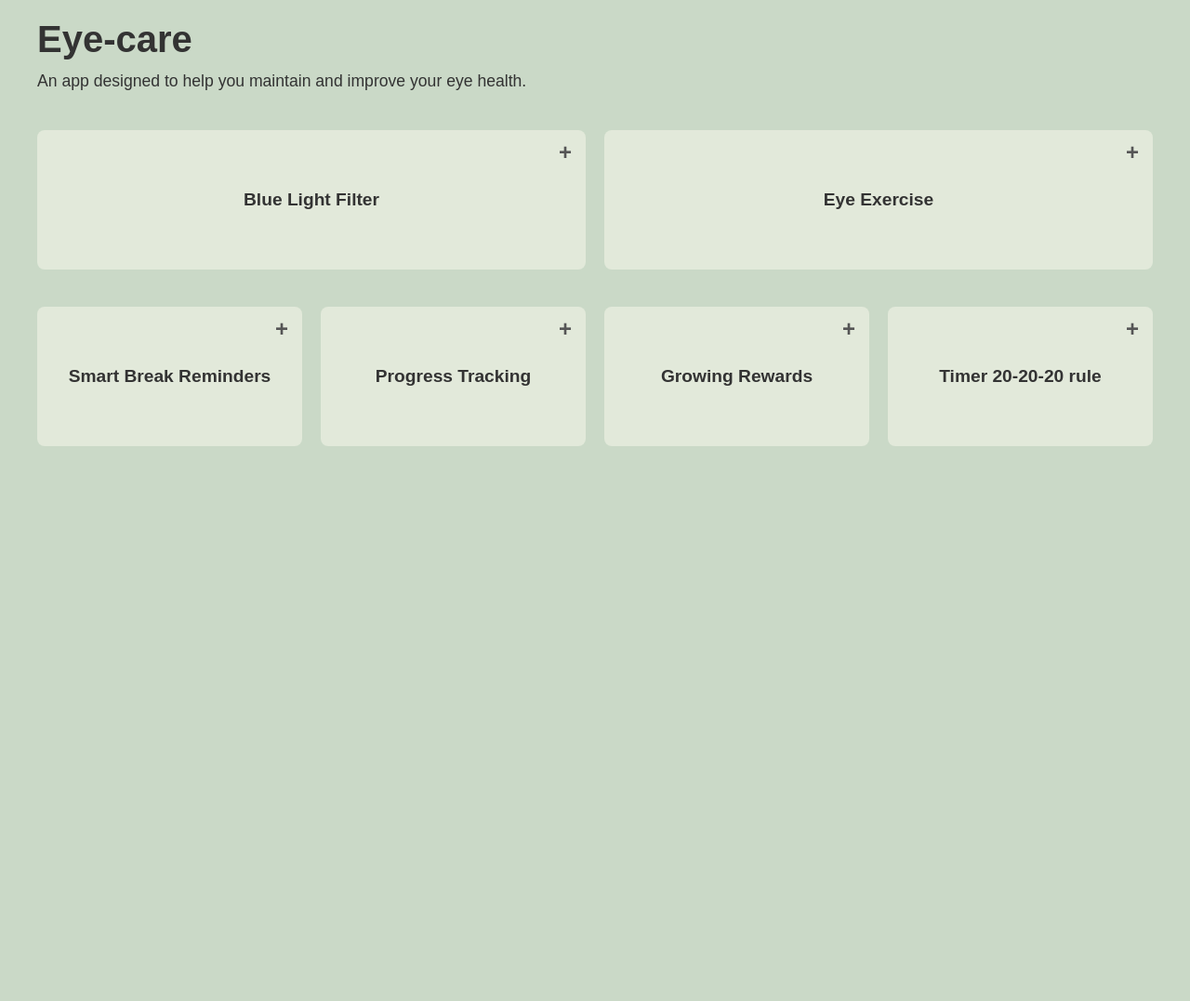
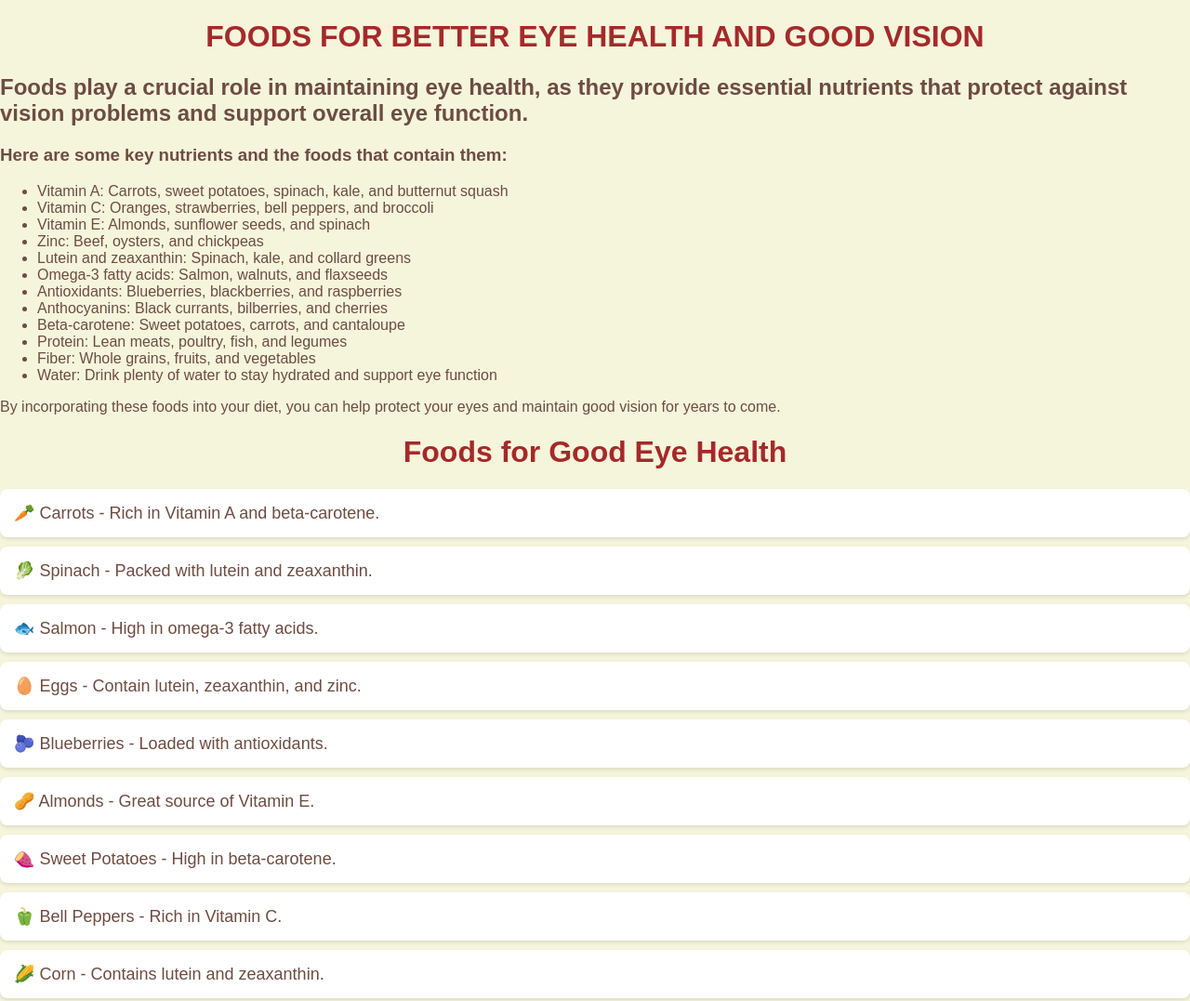
Before and after one commit to anukriti0809/eyeconic, a plain HTML site: page index.html in a window 1280 px wide. Shown: the top 1077 px of the page at 93% size. Before the commit the page ends 800 px from the top, so only its background shows below. Drawn offline with Linux system fonts and the light colour scheme.

Commit message:
Add files via upload

```diff
--- a/index.html
+++ b/index.html
@@ -1,128 +1,185 @@
 <!DOCTYPE html>
-<html lang="en">
-<head>
-  <meta charset="UTF-8" />
-  <title>Eye-care</title>
-  <style>
-    /* Base Reset & Styles */
-    * {
-      margin: 0;
-      padding: 0;
-      box-sizing: border-box;
-    }
+<html>
+    <meta charset="UTF-8">
+    <meta name="viewport" content="width=device-width, initial-scale=1.0">
+    <title>Document</title>
+</head>
+<body>
+         <h1>FOODS FOR BETTER EYE HEALTH AND GOOD VISION</h1>
+
+
+    <h2>Foods play a crucial role in maintaining eye health, as they provide essential nutrients that protect against vision problems and support overall eye function. </h2>
+
+<h3>Here are some key nutrients and the foods that contain them:</h3>
+
+<ul>
+    <li>Vitamin A: Carrots, sweet potatoes, spinach, kale, and butternut squash</li>
+
+    <li>Vitamin C: Oranges, strawberries, bell peppers, and broccoli</li>
+
+    <li>Vitamin E: Almonds, sunflower seeds, and spinach</li>
+
+    <li>Zinc: Beef, oysters, and chickpeas</li>
+
+    <li>Lutein and zeaxanthin: Spinach, kale, and collard greens</li>
+
+    <li>Omega-3 fatty acids: Salmon, walnuts, and flaxseeds</li>
+
+    <li>Antioxidants: Blueberries, blackberries, and raspberries</li>
+
+    <li>Anthocyanins: Black currants, bilberries, and cherries</li>
+
+    <li>Beta-carotene: Sweet potatoes, carrots, and cantaloupe</li>
+
+    <li>Protein: Lean meats, poultry, fish, and legumes</li>
+
+    <li>Fiber: Whole grains, fruits, and vegetables</li>
+
+    <li>Water: Drink plenty of water to stay hydrated and support eye function</li>
+
+
+</ul>
+
+<p>By incorporating these foods into your diet, you can help protect your eyes and maintain good vision for years to come.</p>
+
+</body>
+</html>
+
+<style>
     body {
       font-family: Arial, sans-serif;
-      background-color: #CAD9C7; /* Adjust to match your preferred green background */
+      background-color: #f9f9f9;
       color: #333;
+      margin: 0;
       padding: 20px;
     }
-
-    /* Container for entire page content */
-    .container {
-      max-width: 1200px;
-      margin: 0 auto;
-    }
-
-    /* Title Section */
-    .title-section {
-      margin-bottom: 40px;
-    }
-    .title-section h1 {
-      font-size: 2.5rem;
-      margin-bottom: 10px;
-    }
-    .title-section p {
-      font-size: 1.1rem;
-      line-height: 1.4;
-    }
-
-    /* Card Grid (top row for two cards, bottom row for four cards) */
-    .card-grid {
-      display: grid;
-      gap: 20px;
-      margin-bottom: 40px;
-    }
-    /*
-       For the first row, you might want two columns (for Blue Light Filter & Eye Exercise).
-       For the second row, four columns. You can adjust as needed.
-    */
-    /* Example: for two cards in a row */
-    .card-grid.two-columns {
-      grid-template-columns: repeat(2, 1fr);
-    }
-    /* Example: for four cards in a row */
-    .card-grid.four-columns {
-      grid-template-columns: repeat(4, 1fr);
-    }
-
-    /* Card Styling */
-    .card {
-      background-color: #E2E9DA; /* Lighter greenish tone for the cards */
-      border-radius: 8px;
-      padding: 20px;
-      position: relative;
-      min-height: 150px;
-      display: flex;
-      flex-direction: column;
-      justify-content: center;
-    }
-    .card h2 {
-      font-size: 1.2rem;
+    h1 {
+      color: #a52a2A;
       text-align: center;
     }
-
-    /* The plus sign in the top-right corner */
-    .card-plus {
-      position: absolute;
-      top: 10px;
-      right: 15px;
-      font-size: 24px;
-      font-weight: bold;
-      color: #555;
+    .food-list {
+      list-style-type: none;
+      padding: 0;
+    }
+    .food-list li {
+      background-color: #fff;
+      margin: 10px 0;
+      padding: 15px;
+      border-radius: 8px;
+      box-shadow: 0 2px 4px rgba(0, 0, 0, 0.1);
+      font-size: 18px;
+    }
+    .food-list li:hover {
+      background-color: #f0f0f0;
+      transform: scale(1.02);
+      transition: all 0.3s ease;
     }
   </style>
 </head>
 <body>
+  <h1>Foods for Good Eye Health</h1>
+  <ul class="food-list">
+    <li>🥕 Carrots - Rich in Vitamin A and beta-carotene.</li>
+    <li>🥬 Spinach - Packed with lutein and zeaxanthin.</li>
+    <li>🐟 Salmon - High in omega-3 fatty acids.</li>
+    <li>🥚 Eggs - Contain lutein, zeaxanthin, and zinc.</li>
+    <li>🫐 Blueberries - Loaded with antioxidants.</li>
+    <li>🥜 Almonds - Great source of Vitamin E.</li>
+    <li>🍠 Sweet Potatoes - High in beta-carotene.</li>
+    <li>🫑 Bell Peppers - Rich in Vitamin C.</li>
+    <li>🌽 Corn - Contains lutein and zeaxanthin.</li>
+    <li>🥦 Broccoli - Provides Vitamin C and beta-carotene.</li>
+  </ul>
+</body>
+</html>
 
-  <div class="container">
-    <!-- Title and description -->
-    <header class="title-section">
-      <h1>Eye-care</h1>
-      <p>An app designed to help you maintain and improve your eye health.</p>
-    </header>
 
-    <!-- Top row: two cards -->
-    <div class="card-grid two-columns">
-      <div class="card">
-        <div class="card-plus">+</div>
-        <h2>Blue Light Filter</h2>
-      </div>
-      <div class="card">
-        <div class="card-plus">+</div>
-        <h2>Eye Exercise</h2>
-      </div>
-    </div>
 
-    <!-- Bottom row: four cards -->
-    <div class="card-grid four-columns">
-      <div class="card">
-        <div class="card-plus">+</div>
-        <h2>Smart Break Reminders</h2>
-      </div>
-      <div class="card">
-        <div class="card-plus">+</div>
-        <h2>Progress Tracking</h2>
-      </div>
-      <div class="card">
-        <div class="card-plus">+</div>
-        <h2>Growing Rewards</h2>
-      </div>
-      <div class="card">
-        <div class="card-plus">+</div>
-        <h2>Timer 20-20-20 rule</h2>
-      </div>
-    </div>
-  </div>
+<!DOCTYPE html>
+<html lang="en">
+<head>
+    <meta charset="UTF-8">
+    <meta name="viewport" content="width=device-width, initial-scale=1.0">
+    <title>Brown Nude Pastel Website</title>
+    <style>
+        /* General body styling */
+        body {
+            font-family: Arial, sans-serif;
+            background-color: #F5F5DC; /* Beige background */
+            color: #6D4C41; /* Dark brown text color */
+            margin: 0;
+            padding: 0;
+        }
+
+        /* Header styling */
+        header {
+            background-color: #D2B48C; /* Pastel brown for header */
+            padding: 20px;
+            text-align: center;
+        }
+
+        header h1 {
+            color: #5D4037; /* Dark brown for heading */
+            margin: 0;
+        }
+
+        /* Navigation styling */
+        nav ul {
+            list-style-type: none;
+            padding: 0;
+            margin: 0;
+            display: flex;
+            justify-content: center;
+            background-color: #BCAAA4; /* Light pastel brown for nav */
+        }
+
+        nav ul li {
+            margin: 10px;
+        }
+
+        nav ul li a {
+            text-decoration: none;
+            color: #5D4037; /* Dark brown for links */
+            font-weight: bold;
+        }
+
+        nav ul li a:hover {
+            color: #8D6E63; /* Lighter brown on hover */
+        }
+
+        /* Main content styling */
+        main {
+            padding: 20px;
+        }
+
+        section {
+            margin-bottom: 20px;
+            background-color: #E0D7C6; /* Light pastel brown for sections */
+            padding: 15px;
+            border-radius: 8px;
+        }
+
+        section h2 {
+            color: #5D4037; /* Dark brown for section headings */
+        }
+
+        /* Footer styling */
+        footer {
+            background-color: #D2B48C; /* Pastel brown for footer */
+            text-align: center;
+            padding: 10px;
+            position: fixed;
+            bottom: 0;
+            width: 100%;
+        }
+
+        footer p {
+            margin: 0;
+            color: #5D4037; /* Dark brown for footer text */
+        }
+    </style>
+</head>
+<body>
 
 </body>
 </html>
```
